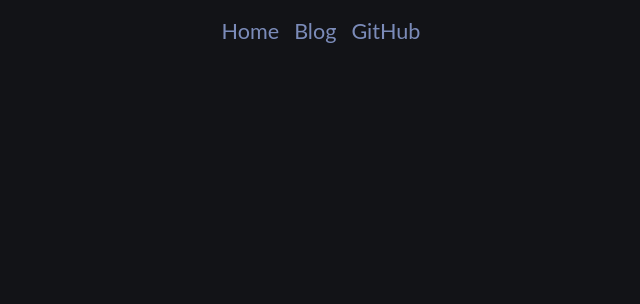
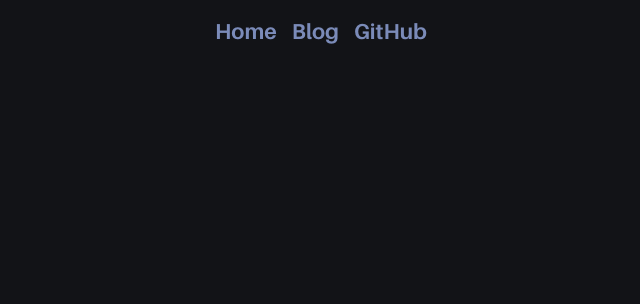
Before and after one commit to palcodes/my-own-website, a Gatsby site in the folder pal-site/: page / in a window 1280 px wide. Shown: the top 304 px of the page, without its empty margins (319-959 px from the left). Built offline with nearby package versions, Linux system fonts and the light colour scheme; Gatsby itself is replaced by a stand-in of ours; a small style sheet from the web is missing.

Commit message:
using new nice Fonts

```diff
--- a/pal-site/src/components/layout.css
+++ b/pal-site/src/components/layout.css
@@ -5,9 +5,10 @@ code {
 body {
   margin: 0;
   /* font-family: "Nunito", "Avenir", "Helvetica", "sans-serif"; */
-  font-family: 'Lato', sans-serif;
+  /* font-family: 'Lato', sans-serif;
   -webkit-font-smoothing: antialiased;
-  -moz-osx-font-smoothing: grayscale;
+  -moz-osx-font-smoothing: grayscale; */
+  font-family: 'Aileron-Bold';
   background-color: #121317;
 }
 article,
@@ -623,3 +624,8 @@ pre tt:after {
     font-size: 100%;
   }
 }
+
+@font-face {
+  font-family: "Aileron-Bold";
+  src: url("../fonts/Aileron-Bold.otf");
+}
```
Also changed, not shown: pal-site/src/fonts/Aileron-Bold.otf (renamed from pal-site/assets/Aileron-Bold.otf).
